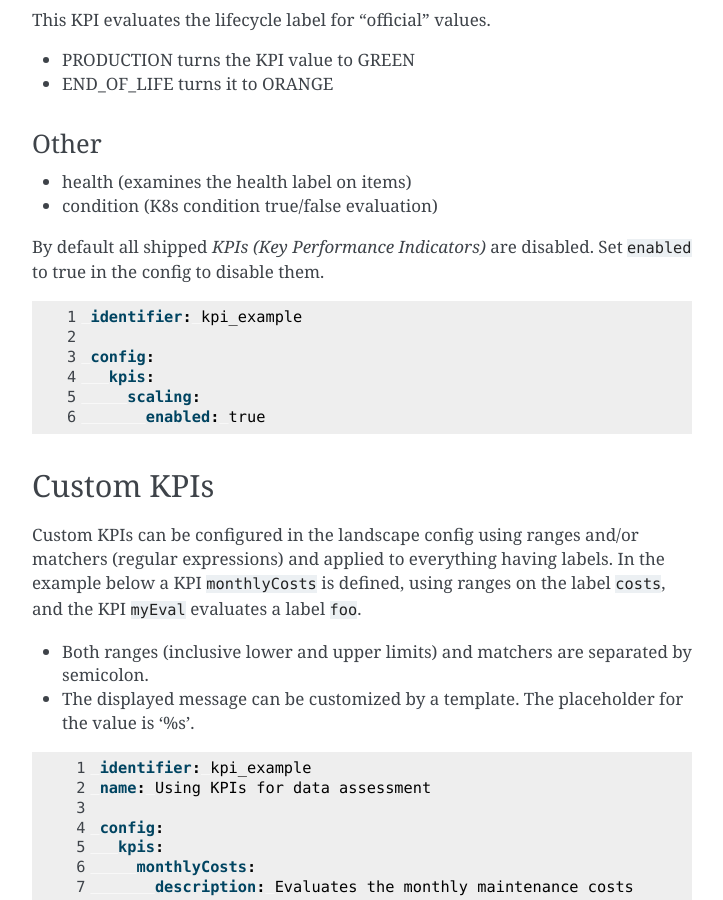
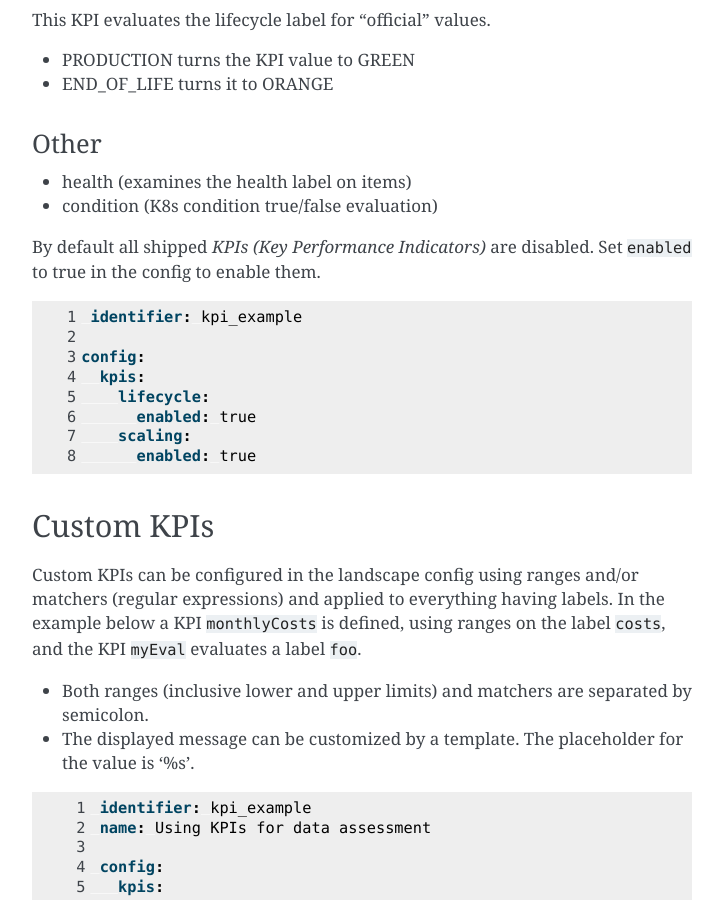
Before and after one commit to dedica-team/nivio, a Sphinx documentation site: the page built from docs/source/assessment.rst, in a window 1280 px wide and 900 px high, scrolled down 768 px. Shown: the whole window, without its empty margins (388-1111 px from the left). Built offline with Sphinx 7.4.7, drawn with Linux system fonts in a browser that asks for light colours.

Commit message:
update KPI section explain text about group attributes null values

```diff
--- a/docs/source/assessment.rst
+++ b/docs/source/assessment.rst
@@ -39,18 +39,19 @@
 * health (examines the health label on items)
 * condition (K8s condition true/false evaluation)
 
-By default all shipped `KPIs (Key Performance Indicators)` are disabled. Set ``enabled`` to true in the config to disable them.
+By default all shipped `KPIs (Key Performance Indicators)` are disabled. Set ``enabled`` to true in the config to enable them.
 
 .. code-block:: yaml
    :linenos:
 
     identifier: kpi_example
 
-    config:
-      kpis:
-        scaling:
-          enabled: true
-
+   config:
+     kpis:
+       lifecycle:
+         enabled: true
+       scaling:
+         enabled: true
 
 Custom KPIs
 -----------
--- a/docs/source/install.rst
+++ b/docs/source/install.rst
@@ -84,6 +84,7 @@
 - Without groups, all items will be assigned to a default group. Items can be assigned to groups using the ``group`` attribute.
 - If a group does not exist, nivio creates it. To customize a group, add it to the configuration.
 - However, you can't create a group with no attributes. Nivio will not accept the landscape. So at least add an ``owner``.
+- If intended to delete already set group attributes such as ``description`` or ``contact``, you can do so. But please pay attention that this is not true for the attributes of items or of the landscape. The reason is that group attributes for the groups are all manually set, and the user should have full control about it. For items, instead, best practice is that attributes stick to the old values if they are missing in one configuration file. This is because items are mainly set by several config files. Also, landscapes are not intended to have missing attributes. Therefore, the landscape's attributes stick to formerly set ones if they are missing.
 
 .. code-block:: yaml
    :linenos:
```
Also changed, not shown: other parts of docs/source/install.rst (+1 -0 lines).
